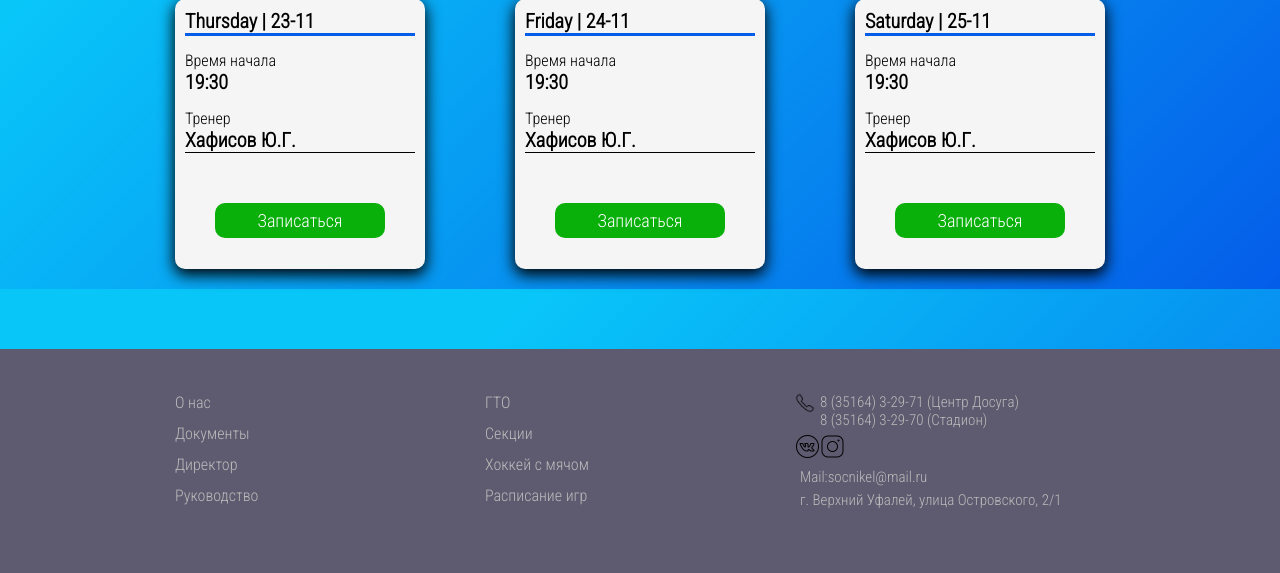
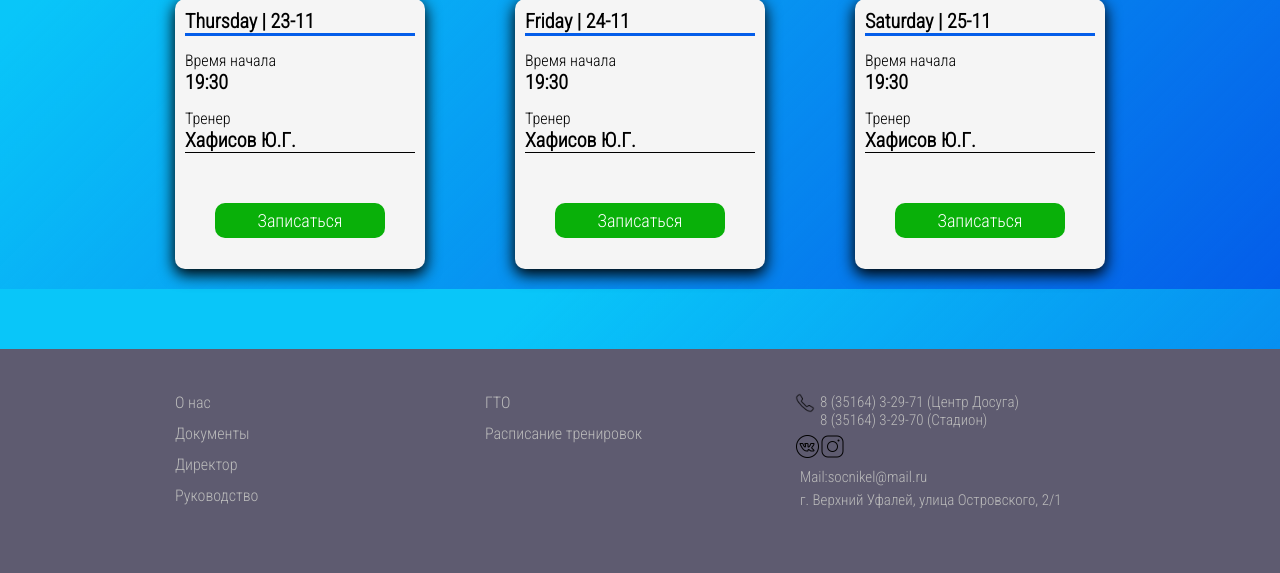
Before and after one commit to Readypablo/kursovaya, a PHP site: page /pages/Section.php in a window 1280 px wide. Shown: the part 511-1084 px from the top of the page. Run offline with PHP 8.4, Linux system fonts and the light colour scheme; a user stored in the database is signed in; data comes from the database, SQL or seed files in the repository; both versions use the stored data as it was after the commit.

Commit message:
Add files via upload

```diff
--- a/pages/Section.php
+++ b/pages/Section.php
@@ -186,38 +186,7 @@ include("header.php");
       </div>
 </div><!--фулл контент -->
 
-<footer>
-
-    <div class="footer-column">
-        <a href="..\index.html" class="silk-footer">О нас</a>
-        <a href="Dokument.html" class="silk-footer">Документы</a>
-        <a href="Kollektiv.html" class="silk-footer">Директор</a>
-        <a href="Kollektiv.html" class="silk-footer">Руководство</a>
-    </div>
-    <div class="footer-column">
-         <a href="GTO.html" class="silk-footer">ГТО</a>
-        <a href="Section.html" class="silk-footer">Секции</a>
-        <a href="Section.html" class="silk-footer">Хоккей с мячом</a>
-        <a href="Section.html" class="silk-footer">Расписание игр</a>
-    </div>
-    <div class="footer-column">
-            <div class="tel-icon">
-              <img src="..\img\tel-50.png" width="20px" height="20px"><p>8 (35164) 3-29-71 (Центр Досуга)<br> 8 (35164) 3-29-70 (Стадион)</p>
-            </div>
-             <div class="tel-icon">
-              <a href="https://vk.com/mbusotsnikelshchik">
-              <img src="..\img\vk-50.png" width="25px" height="25px"></a>
-              <a href="https://vk.com/away.php?to=https%3A%2F%2Finstagram.com%2Fsots_nikelshchik%3Fr%3Dnametag">
-              <img src="..\img\inst-50.png" width="25px" height="25px"></a>
-            </div>
-            <div class="tel-icon">
-              <p>Mail:socnikel@mail.ru</p>
-            </div>
-            <div class="tel-icon">
-              <p>г. Верхний Уфалей, улица Островского, 2/1</p>
-            </div>
-    </div>
-</footer>
+<?php  include('footer.php');  ?>
 
 
 
--- /dev/null
+++ b/pages/footer.php
@@ -0,0 +1,30 @@
+<footer>
+
+    <div class="footer-column">
+        <a href="../index.php" class="silk-footer">О нас</a>
+        <a href="Dokument.php" class="silk-footer">Документы</a>
+        <a href="Kollektiv.php" class="silk-footer">Директор</a>
+        <a href="Kollektiv.php" class="silk-footer">Руководство</a>
+    </div>
+    <div class="footer-column">
+         <a href="GTO.php" class="silk-footer">ГТО</a>
+        <a href="Section.php" class="silk-footer">Расписание тренировок</a>
+    </div>
+    <div class="footer-column">
+            <div class="tel-icon">
+              <img src="..\img\tel-50.png" width="20px" height="20px"><p>8 (35164) 3-29-71 (Центр Досуга)<br> 8 (35164) 3-29-70 (Стадион)</p>
+            </div>
+             <div class="tel-icon">
+              <a href="https://vk.com/mbusotsnikelshchik">
+              <img src="..\img\vk-50.png" width="25px" height="25px"></a>
+              <a href="https://vk.com/away.php?to=https%3A%2F%2Finstagram.com%2Fsots_nikelshchik%3Fr%3Dnametag">
+              <img src="..\img\inst-50.png" width="25px" height="25px"></a>
+            </div>
+            <div class="tel-icon">
+              <p>Mail:socnikel@mail.ru</p>
+            </div>
+            <div class="tel-icon">
+              <p>г. Верхний Уфалей, улица Островского, 2/1</p>
+            </div>
+    </div>
+</footer>
--- a/pages/registration.php
+++ b/pages/registration.php
@@ -63,7 +63,7 @@ if(isset($_REQUEST['first_name'])){
 
         <div class="main-info">
         <form action="" class="form" method="post">
-<h1 class="login-title">Регистрация</h1>
+        <h1 class="login-title">Регистрация</h1>
         <input type="text" class="login-input" name="first_name" placeholder="имя" required />
         <input type="text" class="login-input" name="last_name" placeholder="фамилия" required>
 
@@ -71,8 +71,7 @@ if(isset($_REQUEST['first_name'])){
 
         <input type="date" class="login-input" name="birthday" placeholder="Дата рождения" required>
 
-
-        <input type="password" class="login-input" name="password" placeholder="Password" required>
+        <input type="password" class="login-input" name="password" placeholder="Пароль" required>
         <input type="submit" name="submit" value="Register" class="login-button">
         <p class="link"><a href="login.php">Заергистрированы?</a></p>
 
```
Also changed, not shown: PP_sql.sql (+29 -5 lines).
